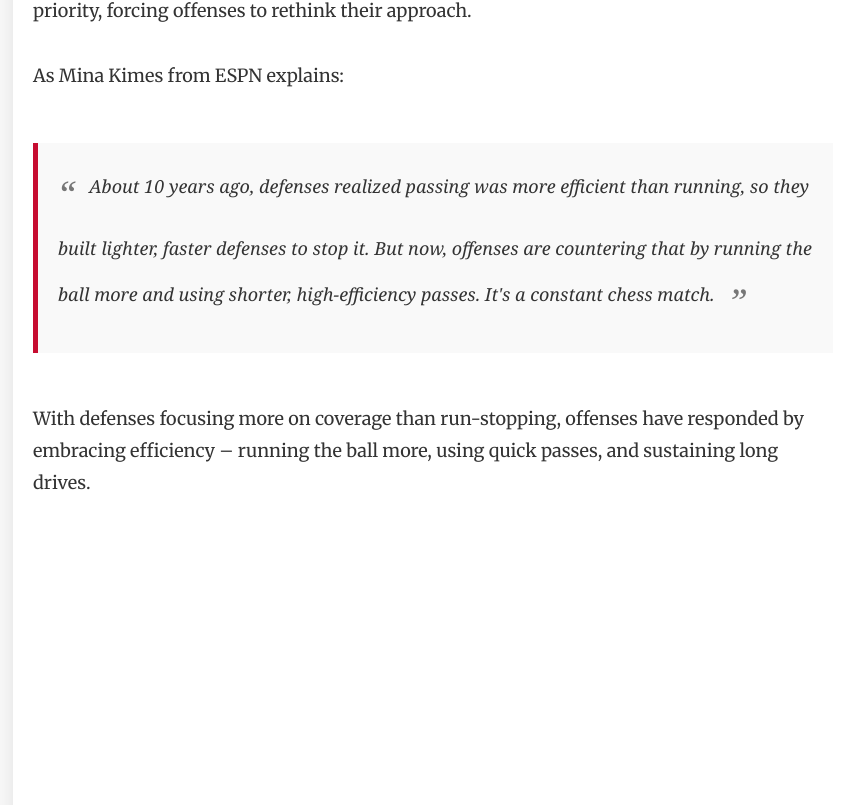
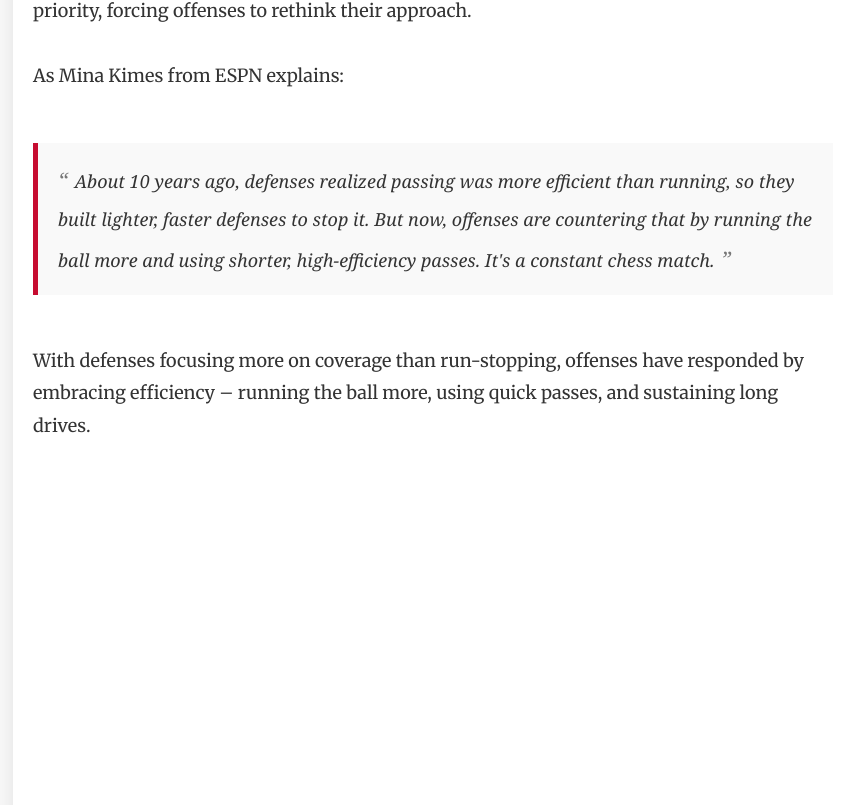
Before and after one commit to izziebegley0909/nflchanges, a plain HTML site: page index.html in a window 1280 px wide. Shown: the part 1135-1940 px from the top of the page, without its empty margins (207-1050 px from the left). Drawn offline with nearby package versions, Linux system fonts and the light colour scheme; a script that the page names is missing.

Commit message:
Update index.html

```diff
--- a/index.html
+++ b/index.html
@@ -83,28 +83,27 @@ blockquote {
   margin: 50px 0;
   background: #f9f9f9;
   line-height: 2;
+  position: relative;
 }
 
 blockquote p {
   margin: 0;
+  display: inline;
 }
 
 blockquote::before {
   content: "\201C";
-  font-size: 2em;
+  font-size: 1.2em;
   color: #777;
-  vertical-align: -0.4em;
-  margin-right: 10px;
+  margin-right: 2px;
 }
 
 blockquote::after {
   content: "\201D";
-  font-size: 2em;
+  font-size: 1.2em;
   color: #777;
-  vertical-align: -0.4em;
-  margin-left: 10px;
+  margin-left: 2px;
 }
-
 
     strong {
       color: #002244;
```
